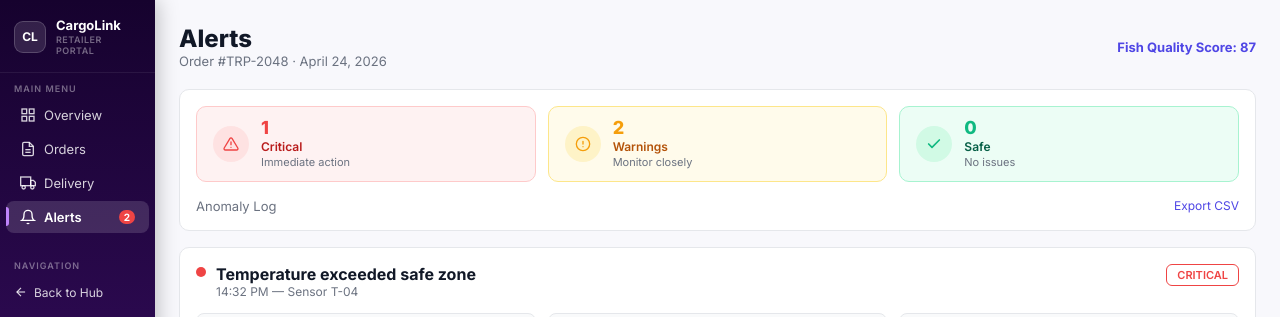
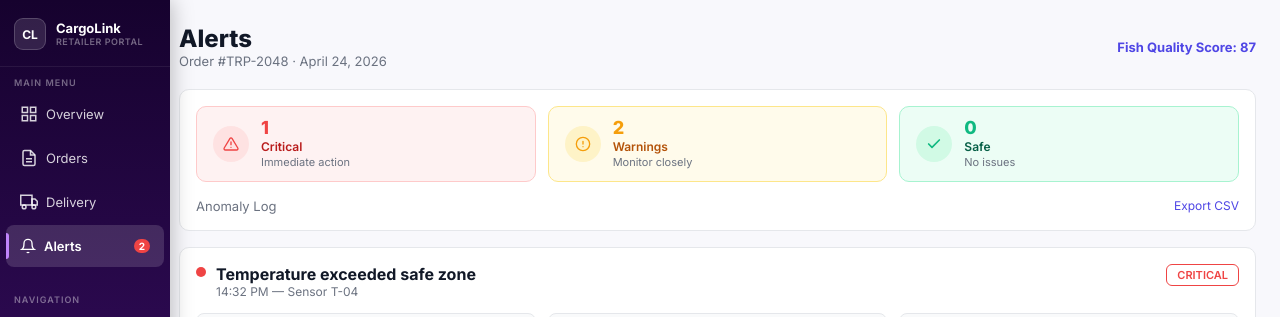
Before and after one commit to Janindu-Muthunayaka/Y4S1-IOTBDA, a React (Vite) app in the folder frontend/dashboard/: page /retailer/alerts in a window 1280 px wide. Shown: the top 317 px of the page. Built offline with nearby package versions, Linux system fonts and the light colour scheme; no server answers.

Commit message:
SharedLayout

```diff
--- a/frontend/dashboard/src/components/retailer/layout/SharedLayout.jsx
+++ b/frontend/dashboard/src/components/retailer/layout/SharedLayout.jsx
@@ -4,20 +4,20 @@
 import Retail_MrHodhaMaalu from '../Retail_Chatbot/Retail_MrHodhaMaalu';
 
 const GridIcon = () => (
-  <svg width="16" height="16" viewBox="0 0 24 24" fill="none" stroke="currentColor" strokeWidth="2">
+  <svg width="18" height="18" viewBox="0 0 24 24" fill="none" stroke="currentColor" strokeWidth="2">
     <rect x="3" y="3" width="7" height="7"/><rect x="14" y="3" width="7" height="7"/>
     <rect x="14" y="14" width="7" height="7"/><rect x="3" y="14" width="7" height="7"/>
   </svg>
 )
 const DocIcon = () => (
-  <svg width="16" height="16" viewBox="0 0 24 24" fill="none" stroke="currentColor" strokeWidth="2">
+  <svg width="18" height="18" viewBox="0 0 24 24" fill="none" stroke="currentColor" strokeWidth="2">
     <path d="M14 2H6a2 2 0 0 0-2 2v16a2 2 0 0 0 2 2h12a2 2 0 0 0 2-2V8z"/>
     <polyline points="14 2 14 8 20 8"/><line x1="16" y1="13" x2="8" y2="13"/>
     <line x1="16" y1="17" x2="8" y2="17"/>
   </svg>
 )
 const TruckIcon = () => (
-  <svg width="16" height="16" viewBox="0 0 24 24" fill="none" stroke="currentColor" strokeWidth="2">
+  <svg width="18" height="18" viewBox="0 0 24 24" fill="none" stroke="currentColor" strokeWidth="2">
     <rect x="1" y="3" width="15" height="13"/><polygon points="16 8 20 8 23 11 23 16 16 16 16 8"/>
     <circle cx="5.5" cy="18.5" r="2.5"/><circle cx="18.5" cy="18.5" r="2.5"/>
   </svg>
@@ -59,7 +59,7 @@
 
       {/* ── Sidebar ── */}
       <aside style={{
-        width: 155, minWidth: 155,
+        width: 170, minWidth: 170,
         background: 'linear-gradient(180deg, #16022e 0%, #2d0a52 45%, #521278 100%)',
         display: 'flex', flexDirection: 'column',
         position: 'fixed', top: 0, left: 0, bottom: 0, zIndex: 100,
@@ -98,7 +98,7 @@
               onMouseLeave={e => { if (!active) e.currentTarget.style.background = 'transparent' }}
               style={{
                 display: 'flex', alignItems: 'center', gap: 8,
-                padding: '8px 14px', cursor: 'pointer',
+                padding: '11px 14px', cursor: 'pointer',
                 color: active ? '#fff' : 'rgba(255,255,255,0.82)',
                 background: active ? 'rgba(255,255,255,0.14)' : 'transparent',
                 borderRadius: 8,
@@ -106,6 +106,7 @@
                 fontSize: 13, fontWeight: active ? 600 : 400,
                 position: 'relative',
                 transition: 'background 0.12s',
+                minHeight: 42,
               }}
             >
               {/* Active left accent bar */}
```
